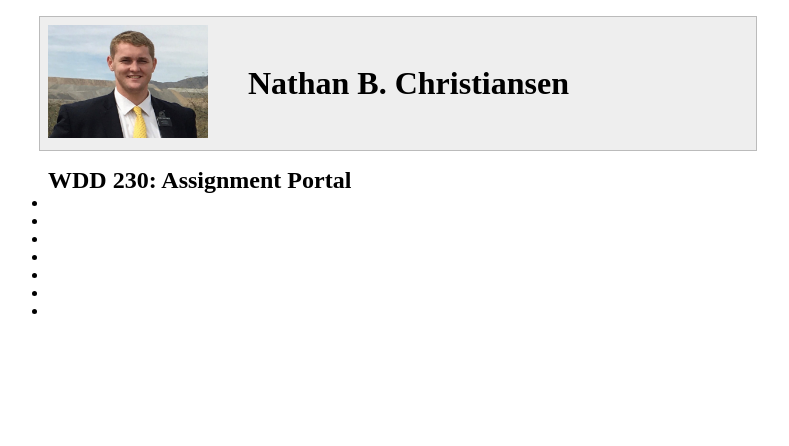
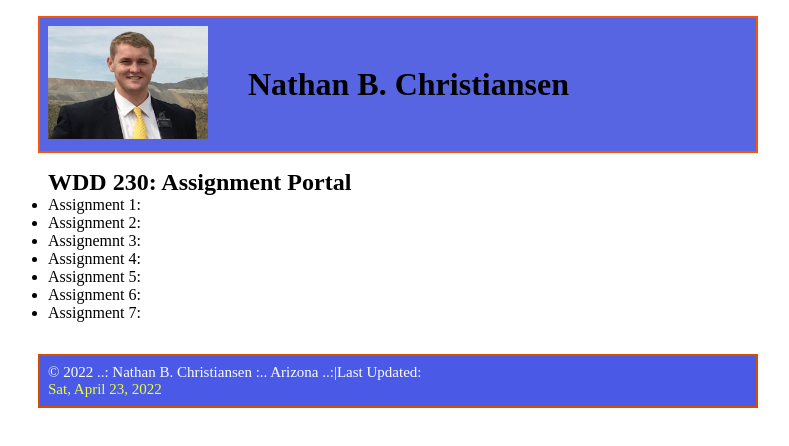
Before and after one commit to natebc72/wdd230, a plain HTML site: page index.html in a window 1280 px wide. Shown: the whole page, without its empty margins (242-1031 px from the left). Drawn offline with Linux system fonts and the light colour scheme.

Commit message:
updates for homepage

```diff
--- a/css/start.css
+++ b/css/start.css
@@ -15,9 +15,9 @@ header, main, footer{
 
 header{
     margin: 1rem auto;
-    border: 1px solid #bbb;
+    border: 2px solid rgb(247, 85, 9);
     padding: .5rem;
-    background-color: #eee;
+    background-color: rgb(87, 101, 227);
     display: grid;
     grid-template-columns: 200px 1fr;
     align-items: center;
@@ -26,3 +26,19 @@ header{
 header img{
     width: 80%;
 }
+
+footer{
+    margin: 2rem auto;
+    border: 2px solid rgb(213, 78, 0);
+    padding: .5rem;
+    background-color: rgb(75, 90, 230);
+    display: grid;
+    grid-template-columns: 3fr;
+    align-items: center;
+    font-size:15px;
+    color:rgb(252, 252, 248);
+}
+
+span{
+    color: rgb(234, 255, 49);
+}
--- a/index.html
+++ b/index.html
@@ -3,7 +3,7 @@
 <head>
     <meta charset="UTF-8">
     <meta name="viewport" content="width=device-width,initial-scale=1.0">
-    <title>Test - Nathan B. Christiansen</title>
+    <title>Home Page - Nathan B. Christiansen</title>
     <meta name="description" content="This is the assignment portal for Nathan B.
     Christaisnen in WDD 230: Web Frotend Development at BYU-I.">
     <link rel="stylesheet" href="css/start.css">
@@ -19,16 +19,17 @@
     <main>
         <h2>WDD 230: Assignment Portal</h2>
         <ul>
-            <li></li>
-            <li></li>
-            <li></li>
-            <li></li>
-            <li></li>
-            <li></li>
-            <li></li>
+            <li>Assignment 1:</li>
+            <li>Assignment 2:</li>
+            <li>Assignemnt 3:</li>
+            <li>Assignment 4:</li>
+            <li>Assignment 5:</li>
+            <li>Assignment 6:</li>
+            <li>Assignment 7:</li>
         </ul>
     </main>
-    <footer></footer>
-    <script src=""></script>
+    <footer>&copy; 2022 ..: Nathan B. Christiansen :.. Arizona ..:|Last Updated:<span id="currentdate"></span>
+    </footer>
+    <script src="js/start.js"></script>
 </body>
 </html>
--- /dev/null
+++ b/js/start.js
@@ -0,0 +1,2 @@
+const options = {weekday: 'short', day: 'numeric', month: 'long', year: 'numeric'};
+document.getElementById('currentdate').textContent = new Date().toLocaleDateString('en-US', options);
```
